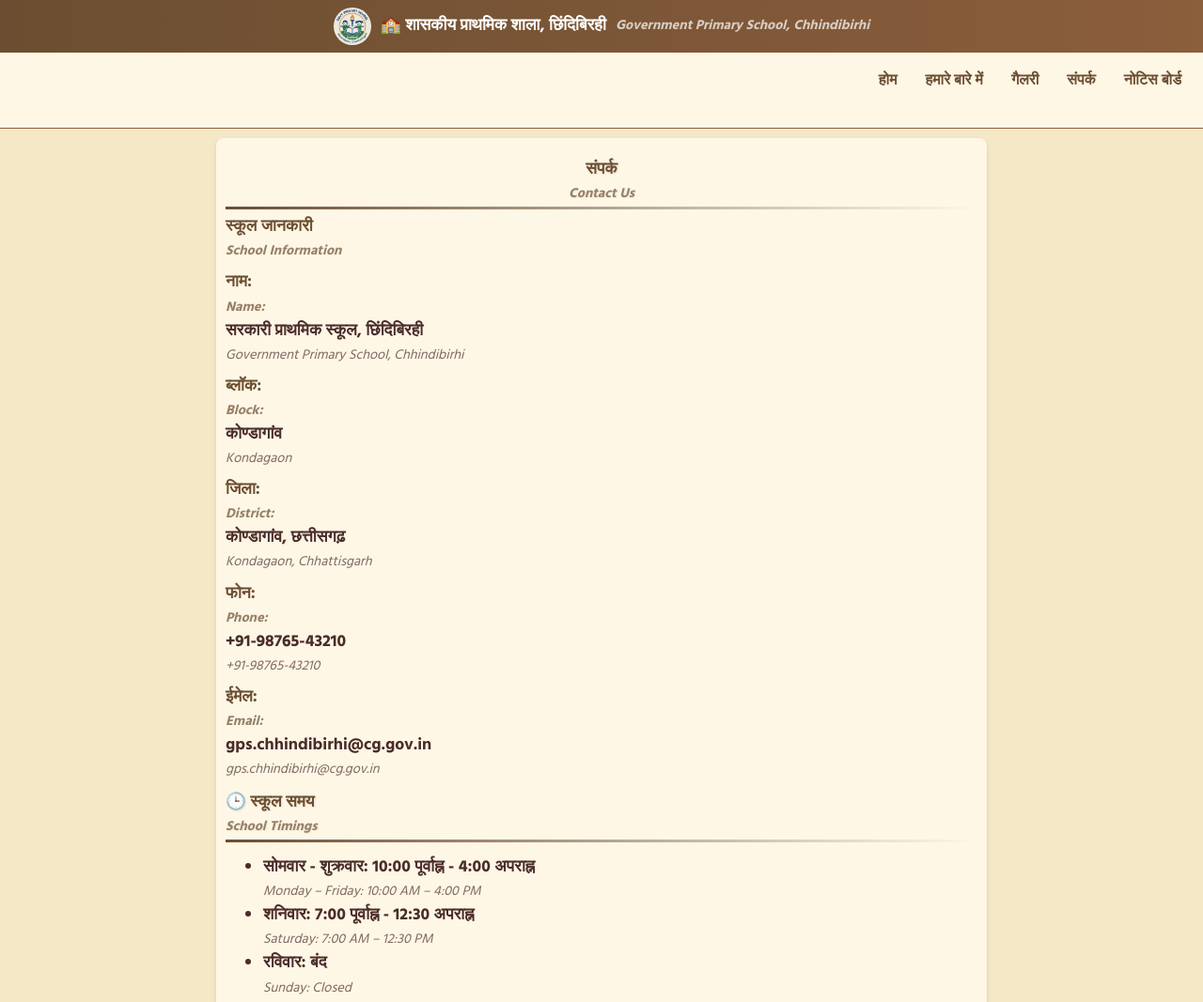
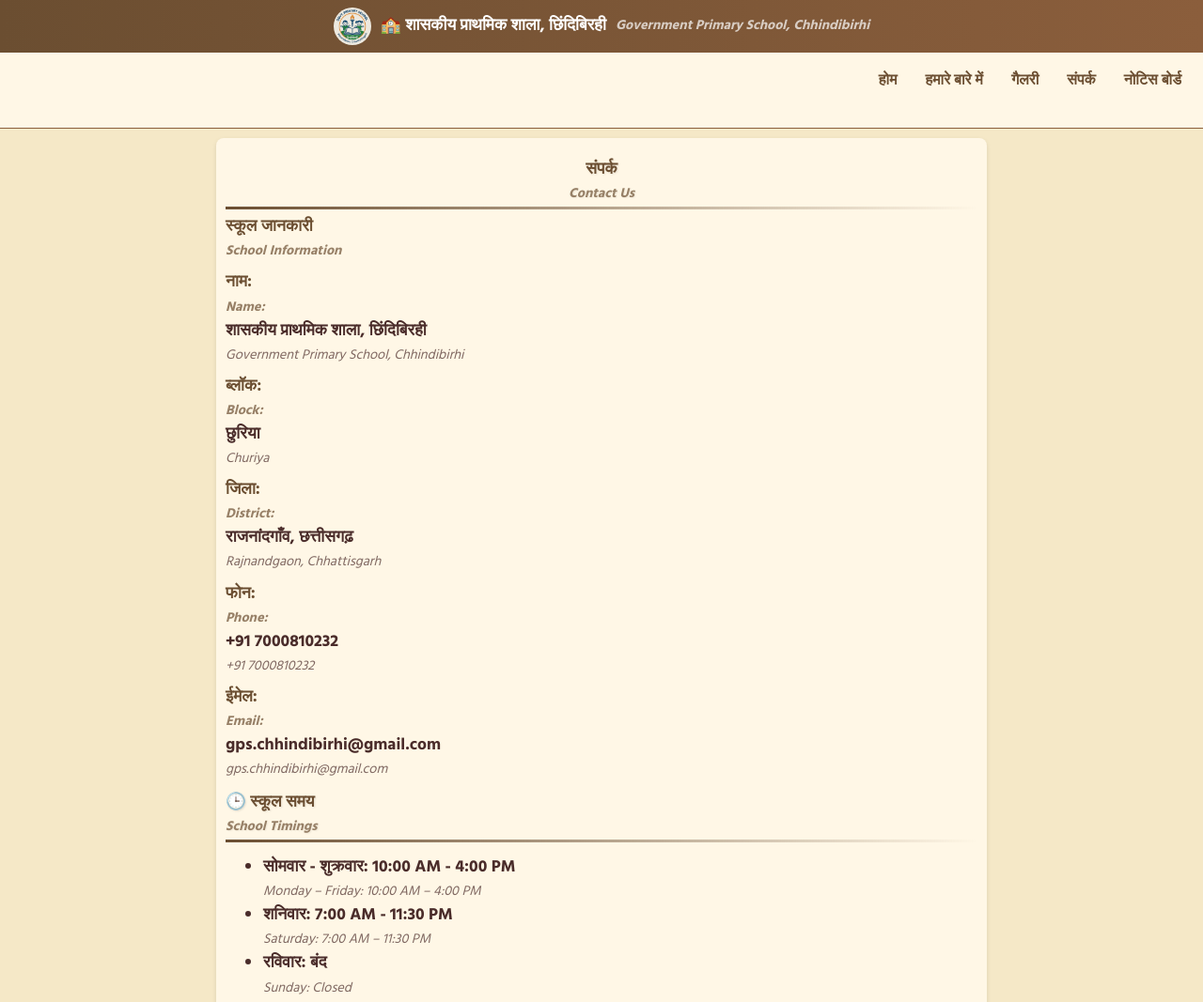
Before and after one commit to gpschhindibirhi/school-website, a plain HTML site: page contact.html in a window 1280 px wide. Shown: the top 1067 px of the page at 94% size. Drawn offline with Linux system fonts and the light colour scheme.

Commit message:
Updated Time

```diff
--- a/contact.html
+++ b/contact.html
@@ -37,19 +37,19 @@
         <span class="lang-english" lang="en">Contact Us</span>
       </h1>
       <p><strong><span class="lang-hindi" lang="hi">स्कूल जानकारी</span><span class="lang-english" lang="en">School Information</span></strong></p>
-      <p><strong><span class="lang-hindi" lang="hi">नाम:</span><span class="lang-english" lang="en">Name:</span></strong> <span class="lang-hindi" lang="hi">सरकारी प्राथमिक स्कूल, छिंदिबिरही</span><span class="lang-english" lang="en">Government Primary School, Chhindibirhi</span></p>
-      <p><strong><span class="lang-hindi" lang="hi">ब्लॉक:</span><span class="lang-english" lang="en">Block:</span></strong> <span class="lang-hindi" lang="hi">कोण्डागांव</span><span class="lang-english" lang="en">Kondagaon</span></p>
-      <p><strong><span class="lang-hindi" lang="hi">जिला:</span><span class="lang-english" lang="en">District:</span></strong> <span class="lang-hindi" lang="hi">कोण्डागांव, छत्तीसगढ़</span><span class="lang-english" lang="en">Kondagaon, Chhattisgarh</span></p>
-      <p><strong><span class="lang-hindi" lang="hi">फोन:</span><span class="lang-english" lang="en">Phone:</span></strong> <span class="lang-hindi" lang="hi">+91-98765-43210</span><span class="lang-english" lang="en">+91-98765-43210</span></p>
-      <p><strong><span class="lang-hindi" lang="hi">ईमेल:</span><span class="lang-english" lang="en">Email:</span></strong> <span class="lang-hindi" lang="hi">gps.chhindibirhi@cg.gov.in</span><span class="lang-english" lang="en">gps.chhindibirhi@cg.gov.in</span></p>
+      <p><strong><span class="lang-hindi" lang="hi">नाम:</span><span class="lang-english" lang="en">Name:</span></strong> <span class="lang-hindi" lang="hi">शासकीय प्राथमिक शाला, छिंदिबिरही</span><span class="lang-english" lang="en">Government Primary School, Chhindibirhi</span></p>
+      <p><strong><span class="lang-hindi" lang="hi">ब्लॉक:</span><span class="lang-english" lang="en">Block:</span></strong> <span class="lang-hindi" lang="hi">छुरिया</span><span class="lang-english" lang="en">Churiya</span></p>
+      <p><strong><span class="lang-hindi" lang="hi">जिला:</span><span class="lang-english" lang="en">District:</span></strong> <span class="lang-hindi" lang="hi">राजनांदगाँव, छत्तीसगढ़</span><span class="lang-english" lang="en">Rajnandgaon, Chhattisgarh</span></p>
+      <p><strong><span class="lang-hindi" lang="hi">फोन:</span><span class="lang-english" lang="en">Phone:</span></strong> <span class="lang-hindi" lang="hi">+91 7000810232</span><span class="lang-english" lang="en">+91 7000810232</span></p>
+      <p><strong><span class="lang-hindi" lang="hi">ईमेल:</span><span class="lang-english" lang="en">Email:</span></strong> <span class="lang-hindi" lang="hi">gps.chhindibirhi@gmail.com</span><span class="lang-english" lang="en">gps.chhindibirhi@gmail.com</span></p>
 
       <h2 data-animate>
         <span class="lang-hindi" lang="hi">🕒 स्कूल समय</span>
         <span class="lang-english" lang="en">School Timings</span>
       </h2>
       <ul class="timings-list">
-        <li><span class="lang-hindi" lang="hi">सोमवार - शुक्रवार: 10:00 पूर्वाह्न - 4:00 अपराह्न</span><span class="lang-english" lang="en">Monday – Friday: 10:00 AM – 4:00 PM</span></li>
-        <li><span class="lang-hindi" lang="hi">शनिवार: 7:00 पूर्वाह्न - 12:30 अपराह्न</span><span class="lang-english" lang="en">Saturday: 7:00 AM – 12:30 PM</span></li>
+        <li><span class="lang-hindi" lang="hi">सोमवार - शुक्रवार: 10:00 AM - 4:00 PM</span><span class="lang-english" lang="en">Monday – Friday: 10:00 AM – 4:00 PM</span></li>
+        <li><span class="lang-hindi" lang="hi">शनिवार: 7:00 AM - 11:30 PM</span><span class="lang-english" lang="en">Saturday: 7:00 AM – 11:30 PM</span></li>
         <li><span class="lang-hindi" lang="hi">रविवार: बंद</span><span class="lang-english" lang="en">Sunday: Closed</span></li>
       </ul>
 
```
Also changed, not shown: about.html (+4 -4 lines), index.html (+2 -2 lines).
